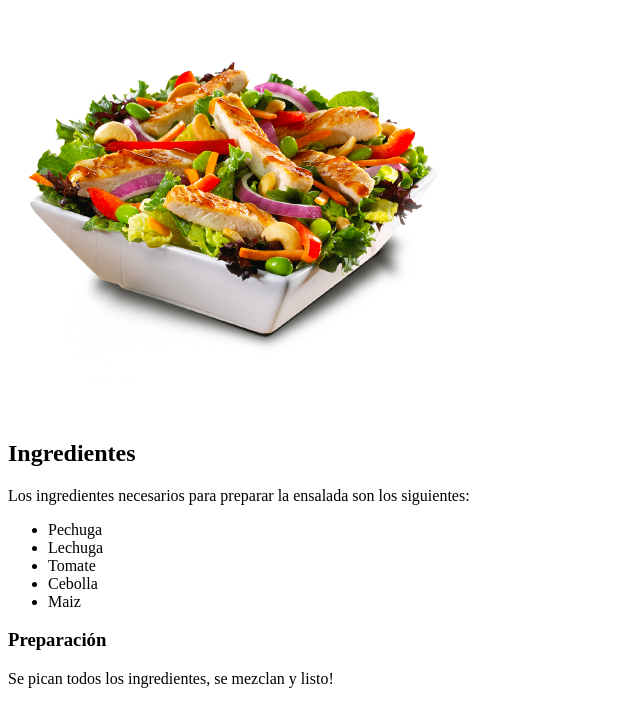
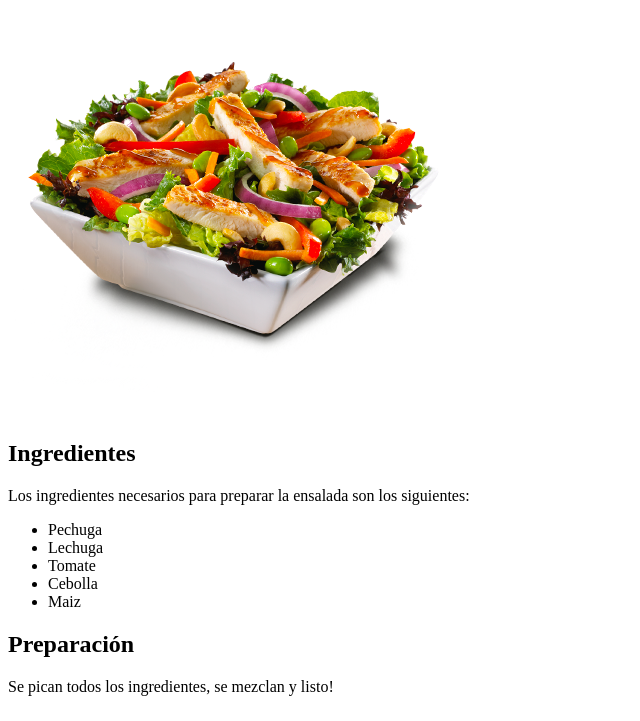
Before and after one commit to felipefalla/aspirantes-mir-html-y-css, a plain HTML site: page ejercicio1-html-y-css/index.html in a window 1280 px wide. Shown: the part 79-800 px from the top of the page, without its empty margins (0-640 px from the left). Drawn offline with Linux system fonts and the light colour scheme.

Commit message:
Agrega estilos al segundo ejercicio

```diff
--- a/ejercicio1-html-y-css/index.html
+++ b/ejercicio1-html-y-css/index.html
@@ -17,7 +17,7 @@
         <li>Cebolla</li>
         <li>Maiz</li>
     </ul>
-    <h3>Preparación</h3>
+    <h2>Preparación</h2>
     <p>Se pican todos los ingredientes, se mezclan y listo!</p>
 
   </body>
```
